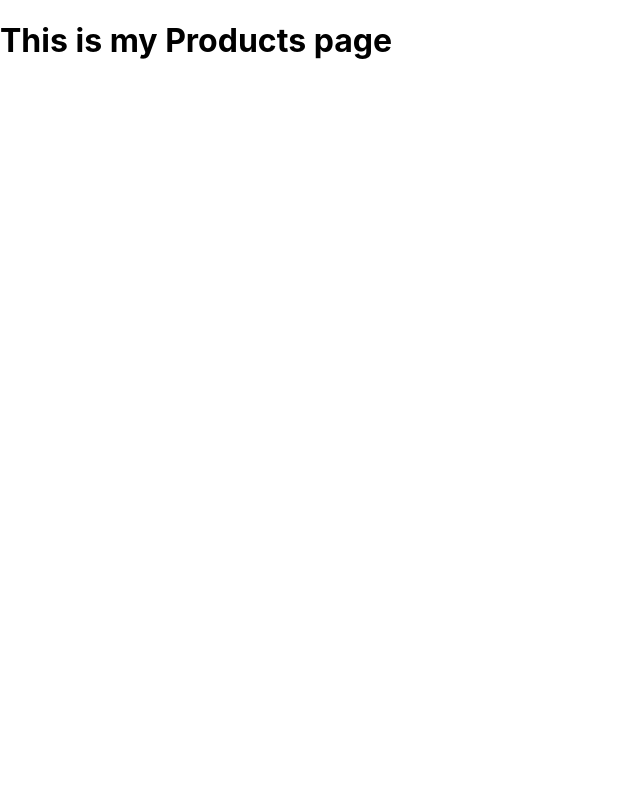
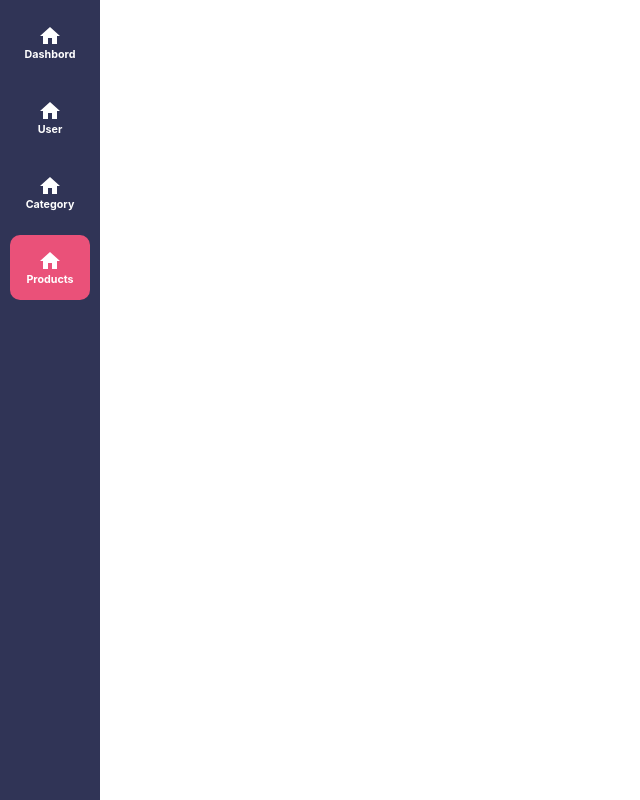
Before and after one commit to ankushthinknext/pos-app, a React (Create React App) app in the folder client/: page /products in a window 1280 px wide. Shown: the whole page, without its empty margins (0-640 px from the left). Built offline with nearby package versions, Linux system fonts and the light colour scheme; sample sign-in values are in the browser's storage.

Commit message:
Added sidebar to dashboard

```diff
--- a/client/src/App.js
+++ b/client/src/App.js
@@ -11,7 +11,9 @@ function App() {
 		<div>
 			<Switch>
 				<ProtectedRoute path="/dashboard" component={Dashboard} exact />
-				<ProtectedRoute path="/products" component={Products} />
+				<ProtectedRoute path="/users" component={Dashboard} />
+				<ProtectedRoute path="/category" component={Dashboard} />
+				<ProtectedRoute path="/products" component={Dashboard} />
 				<Route path="/login" exact component={Login} />
 			</Switch>
 		</div>
--- a/client/src/components/auth/Login.jsx
+++ b/client/src/components/auth/Login.jsx
@@ -135,6 +135,9 @@ export default function Login(props) {
 						className={classes.form}
 						noValidate>
 						<TextField
+							error={errors.find((err) => {
+								return err.path[0] === "username" ? true : false;
+							})}
 							variant="outlined"
 							margin="normal"
 							required
@@ -145,8 +148,12 @@ export default function Login(props) {
 							autoComplete="username"
 							autoFocus
 							value={formData.username}
+							helperText="you have error in username"
 						/>
 						<TextField
+							error={errors.find((err) => {
+								return err.path[0] === "password" ? true : false;
+							})}
 							variant="outlined"
 							margin="normal"
 							required
--- a/client/src/components/dashboard/Dashboard.jsx
+++ b/client/src/components/dashboard/Dashboard.jsx
@@ -1,14 +1,46 @@
-import React from "react";
+import React, { useEffect, useState } from "react";
 import auth from "../services/auth";
+import HomeIcon from "@material-ui/icons/Home";
 import "./index.css";
 import Sidebar from "./Sidebar";
+import queryString from "query-string";
 
-export default function Dashboard() {
+export default function Dashboard(props) {
+	let currentRoute = props.history.location.pathname;
+	let interval = {
+		start: new Date(),
+		end: new Date(),
+		limit: 20,
+	};
+	let date = queryString.stringify(interval);
+	console.log("date", date);
+
+	const sidebarLinks = [
+		{
+			path: "/dashboard",
+			label: "Dashbord",
+			icon: <HomeIcon />,
+		},
+		{ path: "/users", label: "User", isActive: false, icon: <HomeIcon /> },
+		{
+			path: "/category",
+			label: "Category",
+
+			icon: <HomeIcon />,
+		},
+		{
+			path: "/products",
+			label: "Products",
+
+			icon: <HomeIcon />,
+		},
+	];
+
 	return (
 		<div>
-			<div className="dashboard-area">
+			<div className="dashboard-area ">
 				<div className="sidebar">
-					<Sidebar />
+					<Sidebar links={sidebarLinks} currentRoute={currentRoute} />
 				</div>
 				<div className="main-area"></div>
 			</div>
--- a/client/src/components/dashboard/Sidebar.jsx
+++ b/client/src/components/dashboard/Sidebar.jsx
@@ -2,27 +2,22 @@ import React from "react";
 
 import HomeIcon from "@material-ui/icons/Home";
 import { Link } from "react-router-dom";
-export default function Sidebar() {
+export default function Sidebar({ links, currentRoute }) {
 	return (
 		<div class="p-sidebar">
-			<Link>
-				<div className="side-bar-elements">
-					<HomeIcon />
-					<h6>Dashboard</h6>
-				</div>
-			</Link>
-			<Link>
-				<div className="side-bar-elements">
-					<HomeIcon />
-					<h6>Dashboard</h6>
-				</div>
-			</Link>
-			<Link>
-				<div className="side-bar-elements">
-					<HomeIcon />
-					<h6>Dashboard</h6>
-				</div>
-			</Link>
+			{links.map((link) => (
+				<Link to={link.path}>
+					<div
+						className={
+							currentRoute === link.path
+								? "side-bar-elements active"
+								: "side-bar-elements"
+						}>
+						{link.icon}
+						<h6>{link.label}</h6>
+					</div>
+				</Link>
+			))}
 		</div>
 	);
 }
--- a/client/src/components/dashboard/index.css
+++ b/client/src/components/dashboard/index.css
@@ -1,26 +1,34 @@
 .p-sidebar {
 	display: flex;
 	flex-direction: column;
-	background-color: antiquewhite;
+	background-color: #303456;
 	height: 100vh;
 	align-items: center;
+	width: 100px;
 }
 .side-bar-elements {
 	text-align: center;
-	padding: 10px;
+	padding: 5px;
+	width: 70px;
+	height: 55px;
+	margin-top: 10px;
+	display: flex;
+	flex-direction: column;
+	align-items: center;
+	justify-content: center;
 }
-a {
+.side-bar-elements.active {
+	background-color: #ea5179;
+	border-radius: 10px;
+}
+.p-sidebar a {
 	text-decoration: none;
-	color: black;
+	color: white;
 }
 .side-bar-elements h6 {
 	margin: 0;
 }
 
-.sidebar {
-	width: 20%;
-}
-
 .dashboard-area {
 	display: flex;
 }
```
